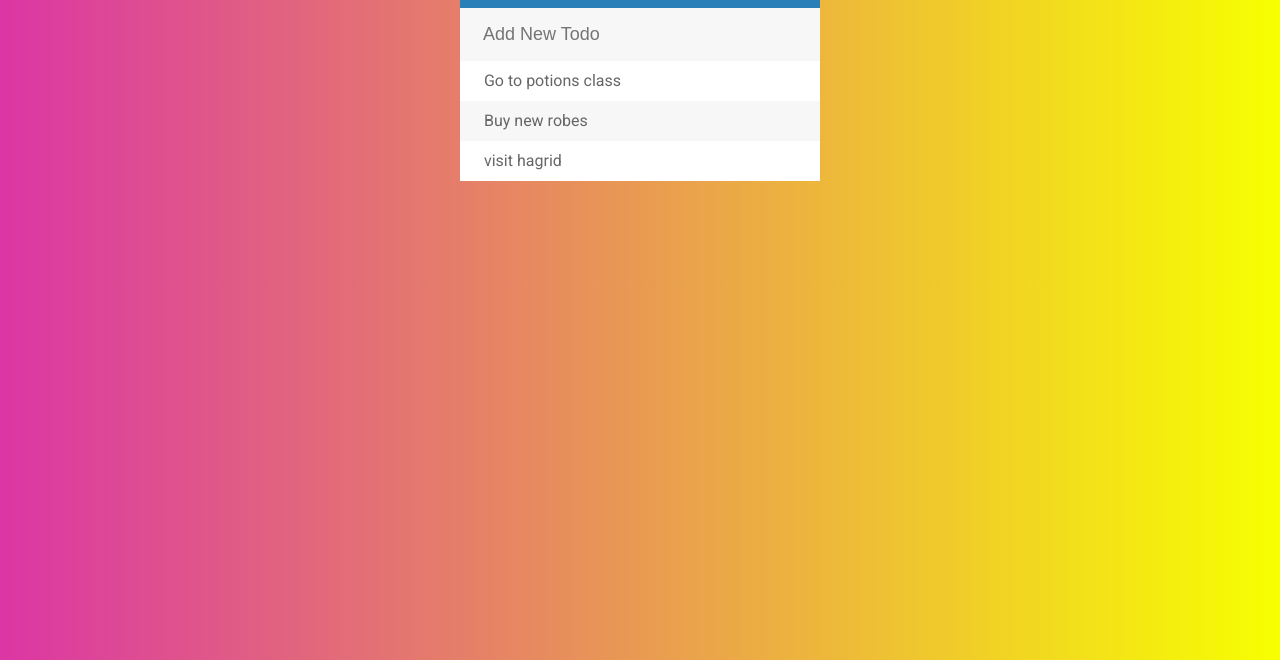
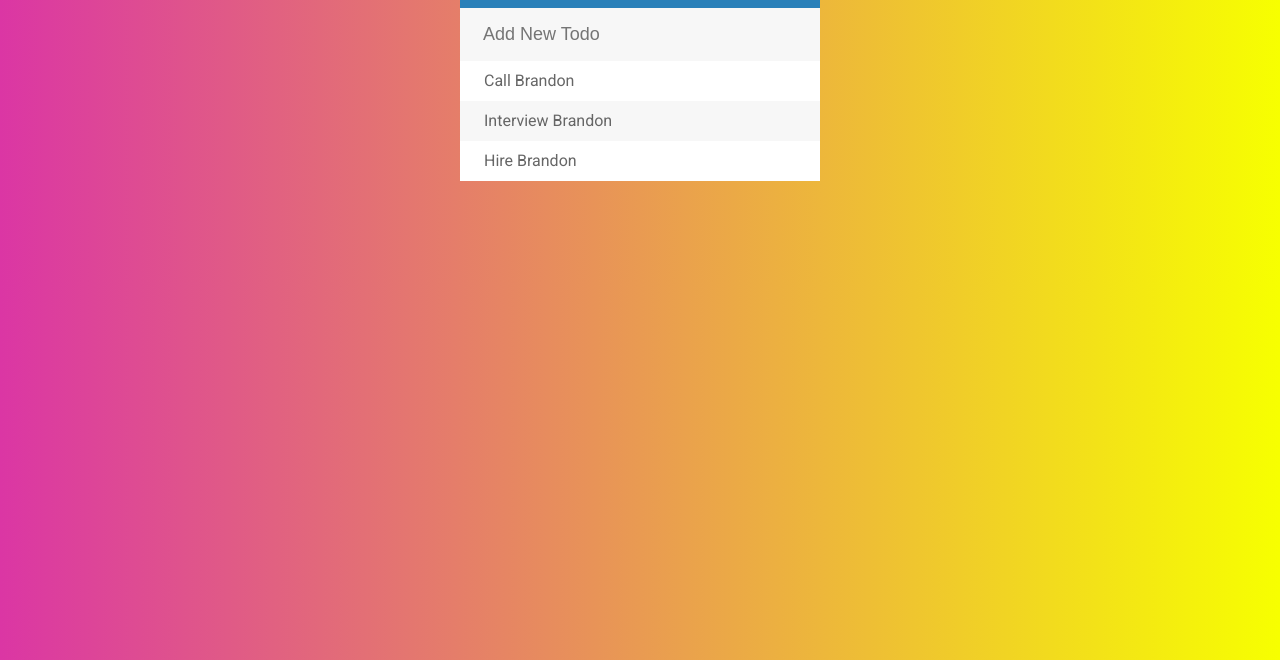
Before and after one commit to veth91/todolist, a plain HTML site: page index.html in a window 1280 px wide. Shown: the part 140-800 px from the top of the page. Drawn offline with Linux system fonts and the light colour scheme.

```diff
--- a/index.html
+++ b/index.html
@@ -14,9 +14,9 @@
 	<input type="text" placeholder="Add New Todo">
 
 	<ul>
-		<li><span><i class="fa fa-trash"></i></span> Go to potions class</li>
-		<li><span><i class="fa fa-trash"></i></span> Buy new robes</li>
-		<li><span><i class="fa fa-trash"></i></span> visit hagrid</li>
+		<li><span><i class="fa fa-trash"></i></span> Call Brandon</li>
+		<li><span><i class="fa fa-trash"></i></span> Interview Brandon</li>
+		<li><span><i class="fa fa-trash"></i></span> Hire Brandon</li>
 	</ul>
 </div>
 
```
Also changed, not shown: 1 other file.
